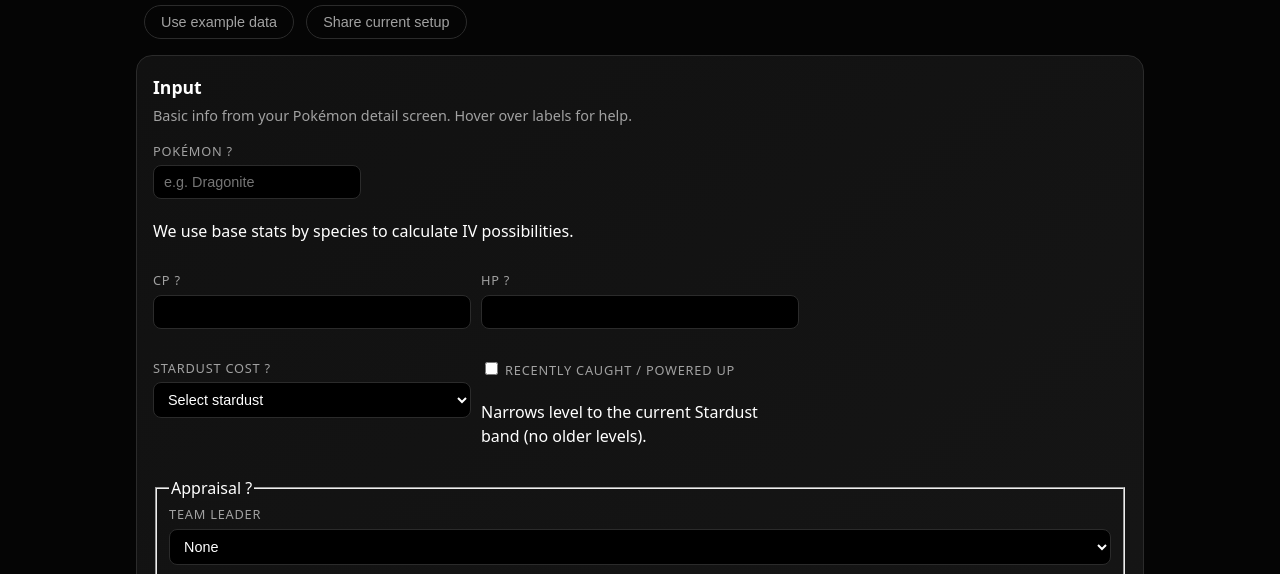
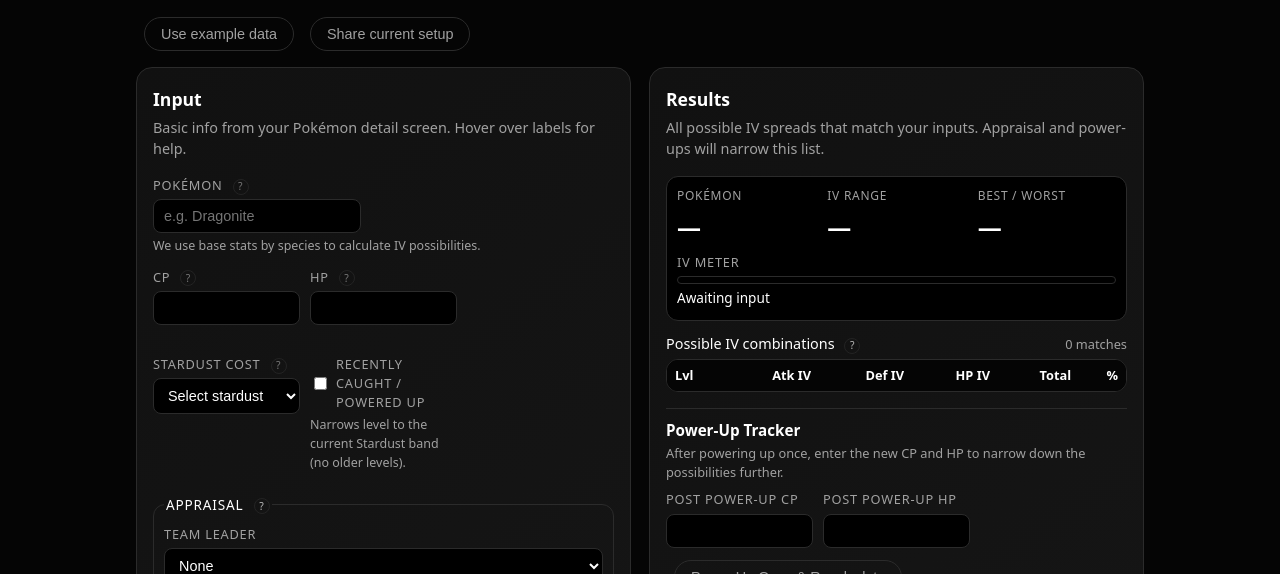
Before and after one commit to fable-dev/PoGoInfo, a plain HTML site: page pokemon-iv-calculator.html in a window 1280 px wide. Shown: the part 199-773 px from the top of the page. Drawn offline with Linux system fonts and the light colour scheme; a script that the page names is missing.

Commit message:
Update style.css

```diff
--- a/assets/css/style.css
+++ b/assets/css/style.css
@@ -362,3 +362,250 @@
     padding-top: 24px;
   }
 }
+
+/* ===== IV Calculator Layout ===== */
+
+.iv-layout-grid {
+  display: grid;
+  grid-template-columns: minmax(0, 1.1fr) minmax(0, 1.1fr);
+  gap: 18px;
+}
+
+.iv-card {
+  min-height: 480px;
+}
+
+.hero-actions {
+  margin-top: 12px;
+  display: flex;
+  flex-wrap: wrap;
+  gap: 8px;
+}
+
+/* Pokémon search */
+
+.pokemon-search-wrapper {
+  position: relative;
+}
+
+.pokemon-search-results {
+  position: absolute;
+  top: 100%;
+  left: 0;
+  right: 0;
+  margin-top: 2px;
+  background-color: #000;
+  border: 1px solid var(--border-subtle);
+  border-radius: 10px;
+  max-height: 210px;
+  overflow-y: auto;
+  z-index: 10;
+  display: none;
+}
+
+.pokemon-search-results.visible {
+  display: block;
+}
+
+.pokemon-search-item {
+  padding: 6px 10px;
+  font-size: 0.9rem;
+  cursor: pointer;
+}
+
+.pokemon-search-item:hover {
+  background-color: #111;
+}
+
+/* Field hints & info icon */
+
+.field-hint {
+  margin: 0;
+  font-size: 0.78rem;
+  color: var(--text-muted);
+}
+
+.field-info {
+  display: inline-flex;
+  align-items: center;
+  justify-content: center;
+  border-radius: 999px;
+  border: 1px solid var(--border-subtle);
+  font-size: 0.65rem;
+  width: 16px;
+  height: 16px;
+  margin-left: 6px;
+  cursor: help;
+  opacity: 0.7;
+}
+
+.field-info:hover {
+  opacity: 1;
+}
+
+/* Fieldset */
+
+.fieldset {
+  border: 1px solid var(--border-subtle);
+  border-radius: 12px;
+  padding: 10px 10px 12px;
+  margin: 10px 0 14px;
+}
+
+.fieldset-title {
+  font-size: 0.85rem;
+  text-transform: uppercase;
+  letter-spacing: 0.06em;
+}
+
+/* Multiline input */
+
+.field-input-multiline {
+  resize: vertical;
+}
+
+/* Checkbox label */
+
+.checkbox-label {
+  display: flex;
+  align-items: center;
+  gap: 6px;
+  cursor: pointer;
+}
+
+.checkbox-label input {
+  accent-color: var(--accent);
+}
+
+/* Form actions */
+
+.form-actions {
+  margin-top: 12px;
+  display: flex;
+  flex-wrap: wrap;
+  gap: 8px;
+}
+
+/* IV summary */
+
+.iv-summary {
+  border-radius: 12px;
+  border: 1px solid var(--border-subtle);
+  padding: 10px 10px 12px;
+  margin-bottom: 12px;
+  background: #000;
+}
+
+.iv-summary-row {
+  display: flex;
+  flex-wrap: wrap;
+  gap: 12px;
+  margin-bottom: 8px;
+}
+
+.iv-summary-block {
+  flex: 1 1 120px;
+}
+
+/* Table */
+
+.iv-table-wrapper {
+  margin-top: 10px;
+}
+
+.iv-table-header {
+  display: flex;
+  justify-content: space-between;
+  align-items: baseline;
+  margin-bottom: 4px;
+}
+
+.iv-table-title {
+  font-size: 0.9rem;
+}
+
+.iv-table-meta {
+  font-size: 0.8rem;
+  color: var(--text-muted);
+}
+
+.iv-scroll {
+  max-height: 220px;
+  border-radius: 12px;
+  border: 1px solid var(--border-subtle);
+  overflow: hidden;
+  overflow-y: auto;
+  background-color: #000;
+}
+
+.iv-table {
+  width: 100%;
+  border-collapse: collapse;
+  font-size: 0.8rem;
+}
+
+.iv-table thead {
+  position: sticky;
+  top: 0;
+  background-color: #050505;
+  z-index: 1;
+}
+
+.iv-table th,
+.iv-table td {
+  padding: 6px 8px;
+  text-align: right;
+}
+
+.iv-table th:first-child,
+.iv-table td:first-child {
+  text-align: left;
+}
+
+.iv-table tbody tr:nth-child(even) {
+  background-color: #050505;
+}
+
+/* Power-up section */
+
+.powerup-section {
+  margin-top: 16px;
+  border-top: 1px solid var(--border-subtle);
+  padding-top: 10px;
+}
+
+.powerup-title {
+  font-size: 0.95rem;
+  margin: 0 0 2px;
+}
+
+.powerup-description {
+  margin: 0 0 8px;
+  font-size: 0.8rem;
+  color: var(--text-muted);
+}
+
+.powerup-form {
+  margin-bottom: 8px;
+}
+
+.powerup-history {
+  margin-top: 4px;
+}
+
+/* Responsive tweaks */
+
+@media (max-width: 960px) {
+  .iv-layout-grid {
+    grid-template-columns: minmax(0, 1fr);
+  }
+}
+
+@media (max-width: 600px) {
+  .hero-inner {
+    gap: 12px;
+  }
+  .hero-actions {
+    justify-content: flex-start;
+  }
+}
```
